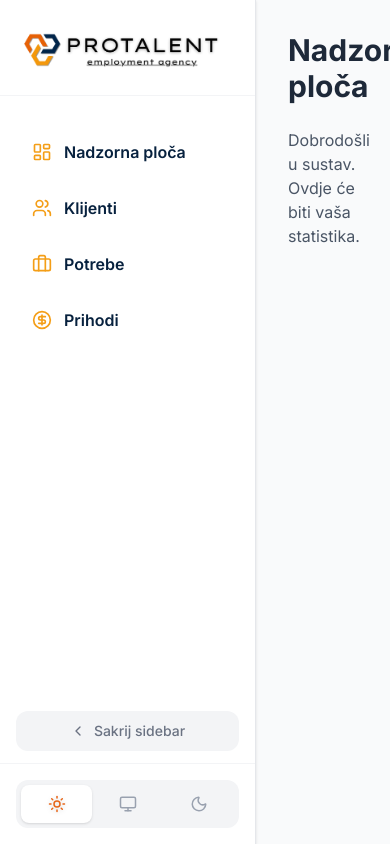
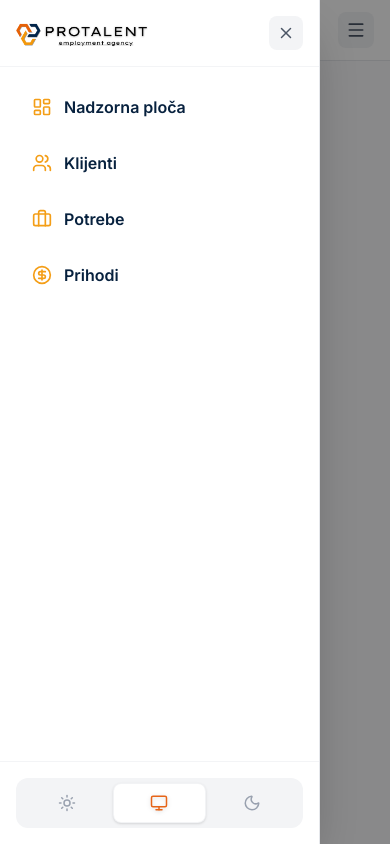
Before and after one commit to penzinho/protalent, a Next.js app: page / in a window 390 px wide. Both pictures are taken after a click on the button "Otvori izbornik". Built offline with nearby package versions, Linux system fonts and the light colour scheme.

Commit message:
Mobile friendly

```diff
--- a/src/app/layout.tsx
+++ b/src/app/layout.tsx
@@ -19,12 +19,14 @@ export default function RootLayout({
   return (
     <html lang="hr" suppressHydrationWarning>
       {/* Ovdje definiramo da je pozadina siva u svijetlom, a VAŠA PLAVA u tamnom modu */}
-      <body className={`${inter.className} flex min-h-screen bg-gray-50 dark:bg-brand-navy transition-colors duration-300`}>
+      <body className={`${inter.className} min-h-screen bg-gray-50 dark:bg-brand-navy transition-colors duration-300`}>
         <ThemeProvider>
-          <Sidebar />
-          <main className="flex-1 p-8 overflow-y-auto">
-            {children}
-          </main>
+          <div className="flex min-h-screen flex-col md:flex-row">
+            <Sidebar />
+            <main className="flex-1 p-4 sm:p-6 md:p-8 overflow-y-auto">
+              {children}
+            </main>
+          </div>
         </ThemeProvider>
       </body>
     </html>
--- a/src/components/Sidebar.tsx
+++ b/src/components/Sidebar.tsx
@@ -2,16 +2,37 @@
 
 import Link from 'next/link';
 import Image from 'next/image';
-import { LayoutDashboard, Users, CircleDollarSign, Briefcase, Moon, Sun, Monitor, ChevronLeft, ChevronRight } from 'lucide-react';
+import type { LucideIcon } from 'lucide-react';
+import {
+  LayoutDashboard,
+  Users,
+  CircleDollarSign,
+  Briefcase,
+  Moon,
+  Sun,
+  Monitor,
+  ChevronLeft,
+  ChevronRight,
+  Menu,
+  X,
+} from 'lucide-react';
 import { useTheme } from 'next-themes';
 import { useEffect, useState } from 'react';
 
 const SIDEBAR_COLLAPSED_STORAGE_KEY = 'hr-sidebar-collapsed';
 
+const navigacija: Array<{ href: string; label: string; icon: LucideIcon }> = [
+  { href: '/', label: 'Nadzorna ploča', icon: LayoutDashboard },
+  { href: '/klijenti', label: 'Klijenti', icon: Users },
+  { href: '/potrebe', label: 'Potrebe', icon: Briefcase },
+  { href: '/prihodi', label: 'Prihodi', icon: CircleDollarSign },
+];
+
 export default function Sidebar() {
   const { theme, setTheme, resolvedTheme } = useTheme();
   const [mounted, setMounted] = useState(false);
   const [stisnut, setStisnut] = useState(false);
+  const [mobileOtvoren, setMobileOtvoren] = useState(false);
 
   useEffect(() => {
     // eslint-disable-next-line react-hooks/set-state-in-effect
@@ -20,7 +41,15 @@ export default function Sidebar() {
     setStisnut(spremljeniPrikaz === '1');
   }, []);
 
-  // Određujemo koji logo prikazati na temelju STVARNE teme koja se prikazuje
+  useEffect(() => {
+    const onResize = () => {
+      if (window.innerWidth >= 768) setMobileOtvoren(false);
+    };
+
+    window.addEventListener('resize', onResize);
+    return () => window.removeEventListener('resize', onResize);
+  }, []);
+
   const trenutnaTema = theme === 'system' ? resolvedTheme : theme;
   const logoPutanja = trenutnaTema === 'dark' ? '/logo_dark.png' : '/logo.png';
   const osnovniLinkKlase =
@@ -34,74 +63,158 @@ export default function Sidebar() {
     });
   };
 
+  const zatvoriMobile = () => setMobileOtvoren(false);
+
+  const renderLogo = (uski: boolean, mobile = false) => {
+    if (!mounted) {
+      return <div className={`animate-pulse bg-gray-100 dark:bg-gray-800 rounded-lg ${uski ? 'h-[48px] w-[48px]' : mobile ? 'h-[48px] w-[140px]' : 'h-[60px] w-full'}`}></div>;
+    }
+
+    if (uski) {
       return (
+        <div className="h-[48px] w-[48px] rounded-xl border-2 border-dashed border-gray-300 dark:border-gray-600 text-[10px] leading-tight font-semibold text-gray-400 dark:text-gray-500 flex items-center justify-center text-center">
+          LOGO
+        </div>
+      );
+    }
+
+    return (
+      <Image
+        src={logoPutanja}
+        alt="Protalent Logo"
+        width={mobile ? 140 : 200}
+        height={mobile ? 48 : 60}
+        className={`${mobile ? 'w-[140px]' : 'w-full'} h-auto object-contain transition-opacity duration-300`}
+      />
+    );
+  };
+
+  const renderThemeToggle = (compact: boolean) => (
+    <div className={`${compact ? 'flex flex-col gap-1' : 'flex'} bg-gray-100 dark:bg-[#030e1a] rounded-xl p-1 border border-transparent dark:border-gray-800 relative`}>
+      <button
+        onClick={() => setTheme('light')}
+        title="Svijetli način"
+        className={`${compact ? 'w-full' : 'flex-1'} flex justify-center items-center py-2.5 rounded-lg transition-all duration-200 z-10 ${
+          theme === 'light'
+            ? 'bg-white text-brand-orange shadow-sm font-medium'
+            : 'text-gray-400 hover:text-brand-navy dark:hover:text-gray-300'
+        }`}
+      >
+        <Sun size={18} className={theme === 'light' ? 'drop-shadow-sm' : ''} />
+      </button>
+
+      <button
+        onClick={() => setTheme('system')}
+        title="Prati sustav"
+        className={`${compact ? 'w-full' : 'flex-1'} flex justify-center items-center py-2.5 rounded-lg transition-all duration-200 z-10 ${
+          theme === 'system'
+            ? 'bg-white dark:bg-[#07213E] text-brand-orange shadow-sm font-medium border border-gray-200/50 dark:border-gray-700'
+            : 'text-gray-400 hover:text-brand-navy dark:hover:text-gray-300'
+        }`}
+      >
+        <Monitor size={18} className={theme === 'system' ? 'drop-shadow-sm' : ''} />
+      </button>
+
+      <button
+        onClick={() => setTheme('dark')}
+        title="Tamni način"
+        className={`${compact ? 'w-full' : 'flex-1'} flex justify-center items-center py-2.5 rounded-lg transition-all duration-200 z-10 ${
+          theme === 'dark'
+            ? 'bg-[#07213E] dark:bg-[#0a2b50] text-brand-orange shadow-sm font-medium border border-[#0a2b50] dark:border-gray-700'
+            : 'text-gray-400 hover:text-brand-navy dark:hover:text-gray-300'
+        }`}
+      >
+        <Moon size={18} className={theme === 'dark' ? 'drop-shadow-sm' : ''} />
+      </button>
+    </div>
+  );
+
+  return (
+    <>
+      {/* Mobile top bar */}
+      <div className="md:hidden sticky top-0 z-30 bg-white dark:bg-[#05182d] border-b border-gray-200 dark:border-brand-navy px-4 py-3 flex items-center justify-between">
+        {renderLogo(false, true)}
+        <button
+          onClick={() => setMobileOtvoren(true)}
+          className="p-2 rounded-lg bg-gray-100 dark:bg-[#0b2238] text-gray-600 dark:text-gray-300 hover:text-brand-orange dark:hover:text-brand-yellow transition-colors"
+          title="Otvori izbornik"
+        >
+          <Menu size={20} />
+        </button>
+      </div>
+
+      {/* Mobile drawer */}
+      {mobileOtvoren && (
+        <div className="md:hidden fixed inset-0 z-50">
+          <button
+            onClick={zatvoriMobile}
+            className="absolute inset-0 bg-black/45"
+            aria-label="Zatvori izbornik"
+          />
+
+          <aside className="relative h-full w-[82vw] max-w-[320px] bg-white dark:bg-[#05182d] border-r border-gray-200 dark:border-brand-navy shadow-2xl flex flex-col">
+            <div className="px-4 py-4 border-b border-gray-100 dark:border-gray-800/50 flex items-center justify-between">
+              {renderLogo(false, true)}
+              <button
+                onClick={zatvoriMobile}
+                className="p-2 rounded-lg bg-gray-100 dark:bg-[#0b2238] text-gray-600 dark:text-gray-300 hover:text-brand-orange dark:hover:text-brand-yellow transition-colors"
+                title="Zatvori izbornik"
+              >
+                <X size={18} />
+              </button>
+            </div>
+
+            <nav className="flex-1 space-y-2 px-4 py-4">
+              {navigacija.map((stavka) => {
+                const Icon = stavka.icon;
+                return (
+                  <Link
+                    key={stavka.href}
+                    href={stavka.href}
+                    onClick={zatvoriMobile}
+                    className={`${osnovniLinkKlase} gap-3 px-4`}
+                  >
+                    <Icon size={20} className="text-brand-yellow group-hover:text-brand-orange transition-colors" />
+                    <span className="font-semibold">{stavka.label}</span>
+                  </Link>
+                );
+              })}
+            </nav>
+
+            {mounted && (
+              <div className="p-4 border-t border-gray-100 dark:border-gray-800/50">
+                {renderThemeToggle(false)}
+              </div>
+            )}
+          </aside>
+        </div>
+      )}
+
+      {/* Desktop sidebar */}
       <aside
         className={`${
           stisnut ? 'w-20' : 'w-64'
-      } bg-white dark:bg-[#05182d] min-h-screen flex flex-col border-r border-gray-200 dark:border-brand-navy shadow-sm transition-[width,colors] duration-300 shrink-0`}
+        } hidden md:flex bg-white dark:bg-[#05182d] min-h-screen flex-col border-r border-gray-200 dark:border-brand-navy shadow-sm transition-[width,colors] duration-300 shrink-0`}
       >
-
-      {/* Logo Section */}
         <div className={`mb-8 py-6 border-b border-gray-100 dark:border-gray-800/50 ${stisnut ? 'px-3' : 'px-6'}`}>
-        <div className={`${stisnut ? 'pt-4 flex justify-center' : ''}`}>
-          {mounted ? (
-            stisnut ? (
-              // Placeholder za uski logo; kasnije zamijeniti s logo_uski.png / logo_uski_tamni.png
-              <div className="h-[48px] w-[48px] rounded-xl border-2 border-dashed border-gray-300 dark:border-gray-600 text-[10px] leading-tight font-semibold text-gray-400 dark:text-gray-500 flex items-center justify-center text-center">
-                LOGO
-              </div>
-            ) : (
-              <Image
-                src={logoPutanja}
-                alt="Protalent Logo"
-                width={200}
-                height={60}
-                className="w-full h-auto object-contain transition-opacity duration-300"
-              />
-            )
-          ) : (
-            <div className={`animate-pulse bg-gray-100 dark:bg-gray-800 rounded-lg ${stisnut ? 'h-[48px] w-[48px]' : 'h-[60px] w-full'}`}></div>
-          )}
-        </div>
+          <div className={`${stisnut ? 'pt-4 flex justify-center' : ''}`}>{renderLogo(stisnut)}</div>
         </div>
 
-      {/* Navigation Section */}
         <nav className={`flex-1 space-y-2 ${stisnut ? 'px-2' : 'px-4'}`}>
+          {navigacija.map((stavka) => {
+            const Icon = stavka.icon;
+            return (
               <Link
-          href="/"
-          title="Nadzorna ploča"
+                key={stavka.href}
+                href={stavka.href}
+                title={stavka.label}
                 className={`${osnovniLinkKlase} ${stisnut ? 'justify-center px-2' : 'gap-3 px-4'}`}
               >
-          <LayoutDashboard size={20} className="text-brand-yellow group-hover:text-brand-orange transition-colors" />
-          {!stisnut && <span className="font-semibold">Nadzorna ploča</span>}
+                <Icon size={20} className="text-brand-yellow group-hover:text-brand-orange transition-colors" />
+                {!stisnut && <span className="font-semibold">{stavka.label}</span>}
               </Link>
-
-        <Link
-          href="/klijenti"
-          title="Klijenti"
-          className={`${osnovniLinkKlase} ${stisnut ? 'justify-center px-2' : 'gap-3 px-4'}`}
-        >
-          <Users size={20} className="text-brand-yellow group-hover:text-brand-orange transition-colors" />
-          {!stisnut && <span className="font-semibold">Klijenti</span>}
-        </Link>
-
-        <Link
-          href="/potrebe"
-          title="Potrebe"
-          className={`${osnovniLinkKlase} ${stisnut ? 'justify-center px-2' : 'gap-3 px-4'}`}
-        >
-          <Briefcase size={20} className="text-brand-yellow group-hover:text-brand-orange transition-colors" />
-          {!stisnut && <span className="font-semibold">Potrebe</span>}
-        </Link>
-
-        <Link
-          href="/prihodi"
-          title="Prihodi"
-          className={`${osnovniLinkKlase} ${stisnut ? 'justify-center px-2' : 'gap-3 px-4'}`}
-        >
-          <CircleDollarSign size={20} className="text-brand-yellow group-hover:text-brand-orange transition-colors" />
-          {!stisnut && <span className="font-semibold">Prihodi</span>}
-        </Link>
+            );
+          })}
         </nav>
 
         <div className="mt-auto">
@@ -118,49 +231,13 @@ export default function Sidebar() {
             </button>
           </div>
 
-        {/* Premium Dark Mode Toggle (3 opcije) */}
           {mounted && (
             <div className={`p-4 border-t border-gray-100 dark:border-gray-800/50 ${stisnut ? 'px-2' : ''}`}>
-            <div className={`${stisnut ? 'flex flex-col gap-1' : 'flex'} bg-gray-100 dark:bg-[#030e1a] rounded-xl p-1 border border-transparent dark:border-gray-800 relative`}>
-              <button
-                onClick={() => setTheme('light')}
-                title="Svijetli način"
-                className={`${stisnut ? 'w-full' : 'flex-1'} flex justify-center items-center py-2.5 rounded-lg transition-all duration-200 z-10 ${
-                  theme === 'light'
-                    ? 'bg-white text-brand-orange shadow-sm font-medium'
-                    : 'text-gray-400 hover:text-brand-navy dark:hover:text-gray-300'
-                }`}
-              >
-                <Sun size={18} className={theme === 'light' ? 'drop-shadow-sm' : ''} />
-              </button>
-
-              <button
-                onClick={() => setTheme('system')}
-                title="Prati sustav"
-                className={`${stisnut ? 'w-full' : 'flex-1'} flex justify-center items-center py-2.5 rounded-lg transition-all duration-200 z-10 ${
-                  theme === 'system'
-                    ? 'bg-white dark:bg-[#07213E] text-brand-orange shadow-sm font-medium border border-gray-200/50 dark:border-gray-700'
-                    : 'text-gray-400 hover:text-brand-navy dark:hover:text-gray-300'
-                }`}
-              >
-                <Monitor size={18} className={theme === 'system' ? 'drop-shadow-sm' : ''} />
-              </button>
-
-              <button
-                onClick={() => setTheme('dark')}
-                title="Tamni način"
-                className={`${stisnut ? 'w-full' : 'flex-1'} flex justify-center items-center py-2.5 rounded-lg transition-all duration-200 z-10 ${
-                  theme === 'dark'
-                    ? 'bg-[#07213E] dark:bg-[#0a2b50] text-brand-orange shadow-sm font-medium border border-[#0a2b50] dark:border-gray-700'
-                    : 'text-gray-400 hover:text-brand-navy dark:hover:text-gray-300'
-                }`}
-              >
-                <Moon size={18} className={theme === 'dark' ? 'drop-shadow-sm' : ''} />
-              </button>
-            </div>
+              {renderThemeToggle(stisnut)}
             </div>
           )}
         </div>
       </aside>
+    </>
   );
 }
```
Lines whose indentation alone changed are shown as unchanged.
